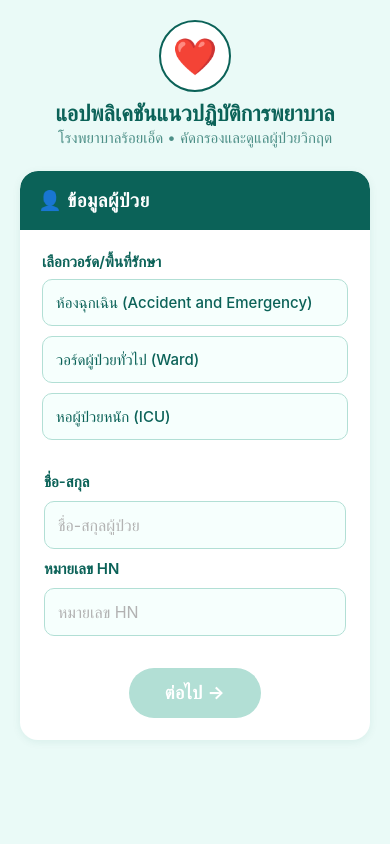
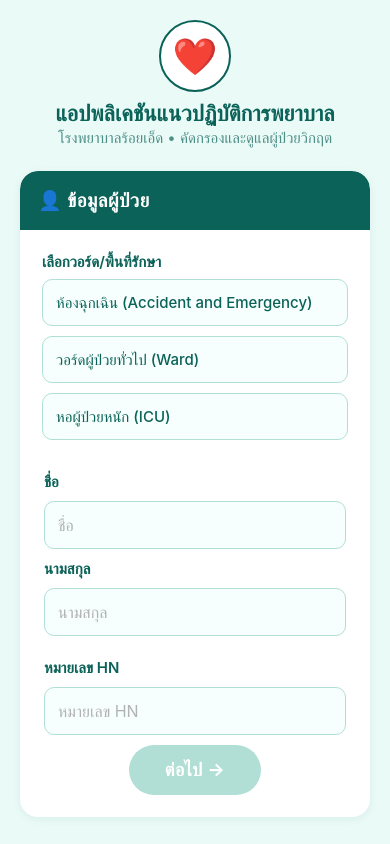
Before and after one commit to SirFamily/project-screening-patients, a React Native app: screen /PatientInfo in a window 390 px wide. Built offline with nearby package versions, Linux system fonts and the light colour scheme.

Commit message:
feat: Update PatientInfoScreen and PatientContext to handle first and last names separately

```diff
--- a/context/PatientContext.js
+++ b/context/PatientContext.js
@@ -5,7 +5,9 @@ const PatientContext = createContext();
 
 export const PatientProvider = ({ children }) => {
   const [patientData, setPatientData] = useState({
-    name: "",
+    firstName: "",
+    lastName: "",
+    name: "", // เก็บไว้เผื่อใช้ย้อนหลัง
     hn: "",
     ward: "",
     assessmentType: "",
@@ -23,6 +25,8 @@ export const PatientProvider = ({ children }) => {
 
   const resetPatientData = () => {
     setPatientData({
+      firstName: "",
+      lastName: "",
       name: "",
       hn: "",
       ward: "",
--- a/screen/PatientInfoScreen.js
+++ b/screen/PatientInfoScreen.js
@@ -10,7 +10,8 @@ const PatientInfoScreen = () => {
   const navigation = useNavigation();
   const [formData, setFormData] = useState({
     ward: '',
-    name: '',
+    firstName: '',
+    lastName: '',
     hn: ''
   });
 
@@ -23,7 +24,9 @@ const PatientInfoScreen = () => {
   const handleNext = () => {
     updatePatientData({
       ward: formData.ward,
-      name: formData.name,
+      firstName: formData.firstName,
+      lastName: formData.lastName,
+      name: `${formData.firstName} ${formData.lastName}`,
       hn: formData.hn
     });
     navigation.navigate('AssessmentSelection');
@@ -70,35 +73,46 @@ const PatientInfoScreen = () => {
 
               <View style={styles.row}>
                 <View style={styles.inputGroup}>
-                  <Text style={styles.label}>ชื่อ-สกุล</Text>
+                  <Text style={styles.label}>ชื่อ</Text>
                   <TextInput
                     style={styles.input}
-                    placeholder="ชื่อ-สกุลผู้ป่วย"
-                    value={formData.name}
-                    onChangeText={(text) => setFormData({ ...formData, name: text })}
+                    placeholder="ชื่อ"
+                    value={formData.firstName}
+                    onChangeText={(text) => setFormData({ ...formData, firstName: text })}
                     placeholderTextColor="#b2b2b2"
                   />
                 </View>
                 <View style={styles.inputGroup}>
-                  <Text style={styles.label}>หมายเลข HN</Text>
+                  <Text style={styles.label}>นามสกุล</Text>
                   <TextInput
                     style={styles.input}
-                    placeholder="หมายเลข HN"
-                    value={formData.hn}
-                    onChangeText={(text) => setFormData({ ...formData, hn: text })}
-                    keyboardType="numeric"
+                    placeholder="นามสกุล"
+                    value={formData.lastName}
+                    onChangeText={(text) => setFormData({ ...formData, lastName: text })}
                     placeholderTextColor="#b2b2b2"
                   />
                 </View>
               </View>
 
+              <View style={styles.inputGroup}>
+                <Text style={styles.label}>หมายเลข HN</Text>
+                <TextInput
+                  style={styles.input}
+                  placeholder="หมายเลข HN"
+                  value={formData.hn}
+                  onChangeText={(text) => setFormData({ ...formData, hn: text })}
+                  keyboardType="numeric"
+                  placeholderTextColor="#b2b2b2"
+                />
+              </View>
+
               <TouchableOpacity
                 style={[
                   styles.nextButton,
-                  (!formData.ward || !formData.name || !formData.hn) && styles.nextButtonDisabled
+                  (!formData.ward || !formData.firstName || !formData.lastName || !formData.hn) && styles.nextButtonDisabled
                 ]}
                 onPress={handleNext}
-                disabled={!formData.ward || !formData.name || !formData.hn}
+                disabled={!formData.ward || !formData.firstName || !formData.lastName || !formData.hn}
               >
                 <Text style={styles.nextButtonText}>ต่อไป →</Text>
               </TouchableOpacity>
```
